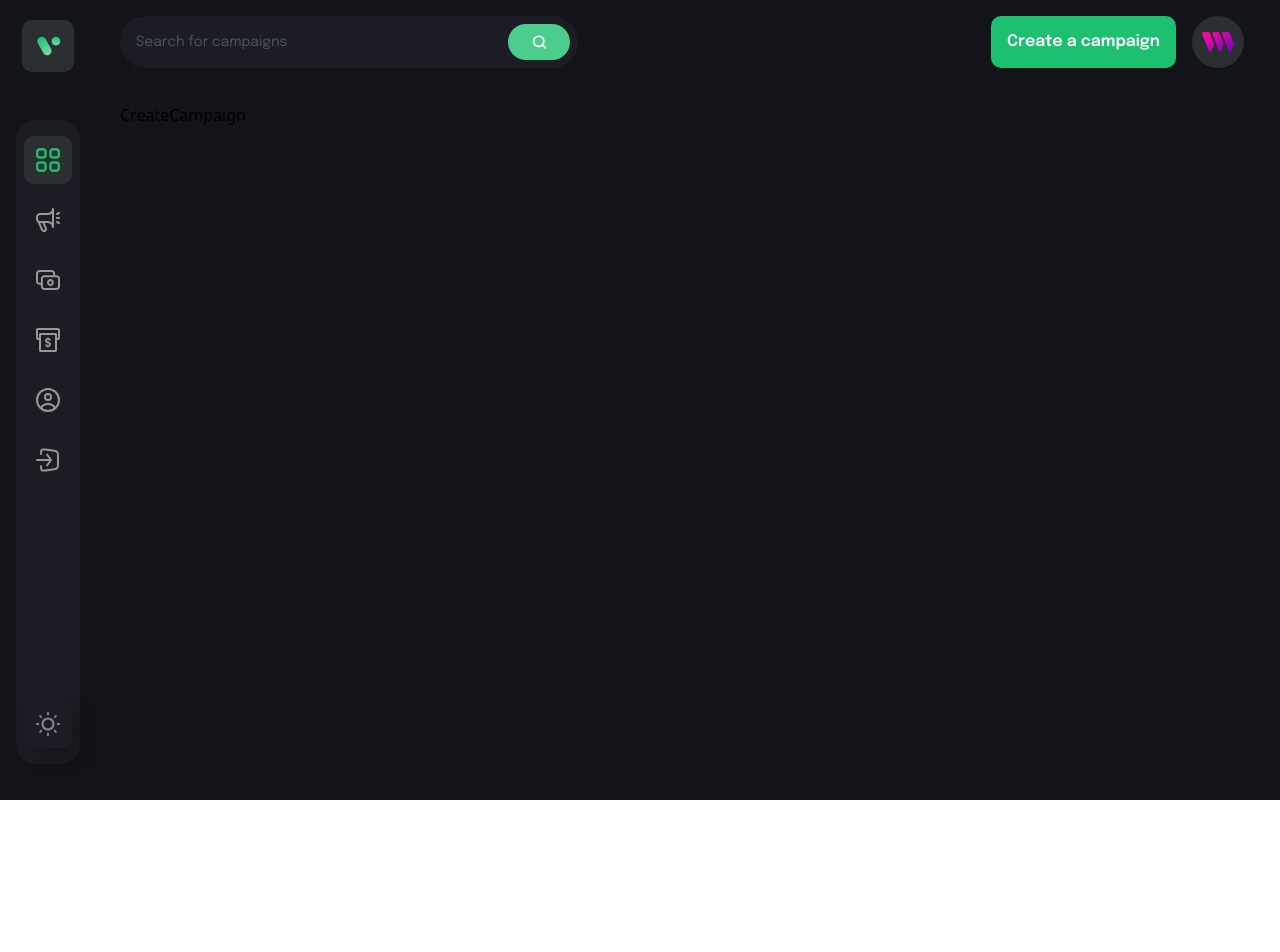
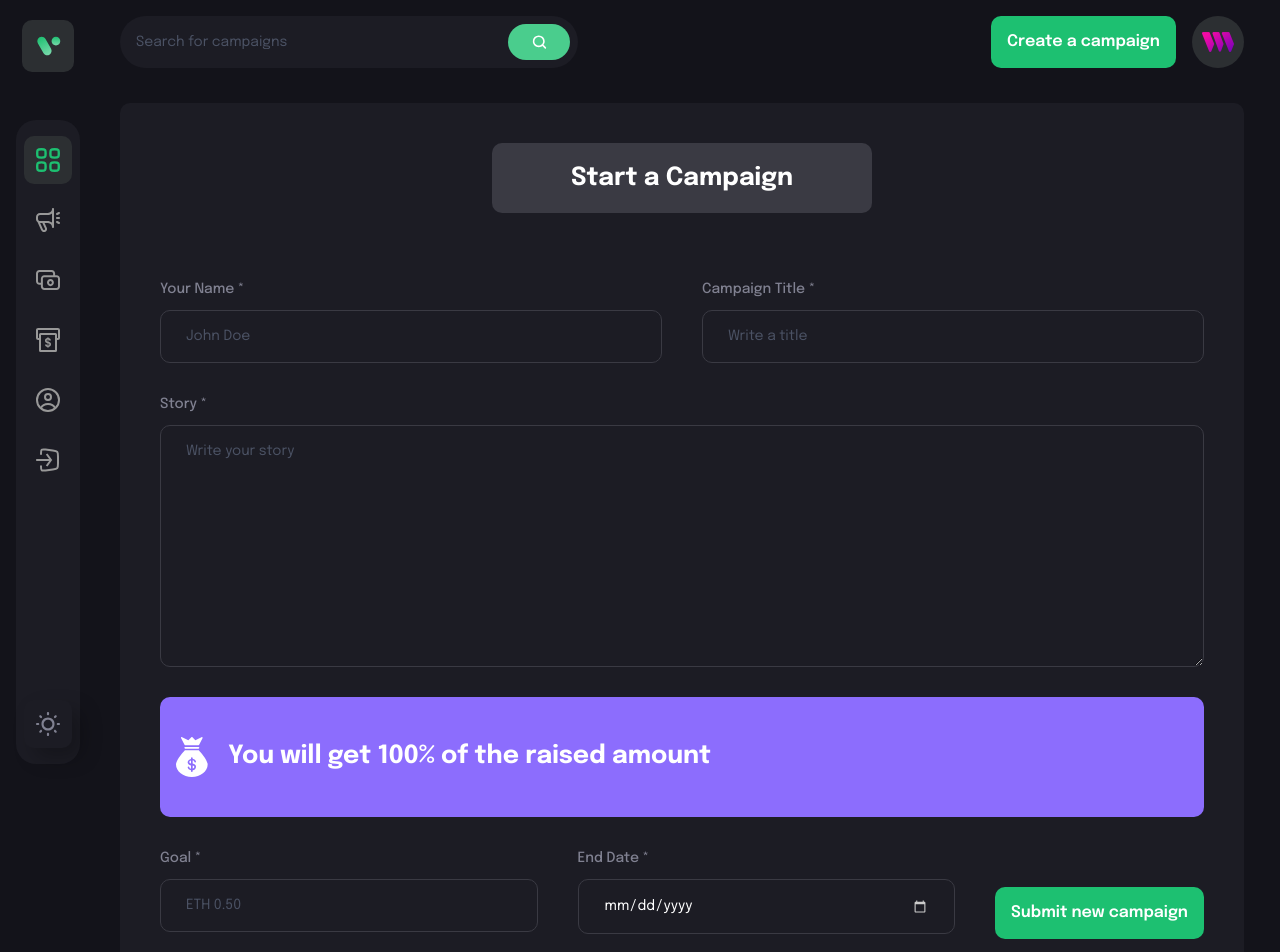
Before and after one commit to jmgrd98/web3-crowdfunding, a React (Vite) app in the folder client/: page /create-campaign in a window 1280 px wide. Shown: the top 952 px of the page. Before the commit the page ends 800 px from the top, so only its background shows below. Built offline with nearby package versions, Linux system fonts and the light colour scheme; what @thirdweb-dev/react would draw is missing.

Commit message:
create campaign page

```diff
--- /dev/null
+++ b/client/src/components/FormField.jsx
@@ -0,0 +1,33 @@
+import React from 'react'
+
+const FormField = ({labelName, inputType, isTextArea, placeholder, value, handleChange }) => {
+  return (
+    <label className='flex-1 w-full flex flex-col'>
+        {labelName && (
+            <span className='font-epilogue font-medium text-[14px] leading-[22px] text-[#808191] mb-[10px]'>{labelName}</span>
+        )}
+        {isTextArea ? (
+            <textarea
+            required
+                value={value}
+                onChange={handleChange}
+                rows={10}
+                placeholder={placeholder}
+                className='py-[15px] sm:px-[25px] px-[15px] outline-none border-[1px] border-[#3a3a43] bg-transparent font-epilogue text-white text-[14px] placeholder:text-[#4b5264] rounded-[10px] sm:min-w-[300px]'
+                />
+        ) : (
+            <input
+                required
+                value={value}
+                onChange={handleChange}
+                type={inputType}
+                step='0.1'
+                placeholder={placeholder}
+                className='py-[15px] sm:px-[25px] px-[15px] outline-none border-[1px] border-[#3a3a43] bg-transparent font-epilogue text-white text-[14px] placeholder:text-[#4b5264] rounded-[10px] sm:min-w-[300px]'
+            />
+        )}
+    </label>
+  )
+}
+
+export default FormField
--- a/client/src/components/index.js
+++ b/client/src/components/index.js
@@ -1,3 +1,4 @@
 export { default as Sidebar } from './Sidebar';
 export { default as Navbar } from './Navbar';
 export { default as CustomButton } from './CustomButton';
+export { default as FormField } from './FormField';
--- a/client/src/pages/CreateCampaign.jsx
+++ b/client/src/pages/CreateCampaign.jsx
@@ -1,8 +1,95 @@
-import React from 'react'
+import React, {useState} from 'react'
+import { useNavigate } from 'react-router-dom';
+import { ethers } from 'ethers';
+import { money } from '../assets';
+import {CustomButton, FormField} from '../components';
+import { checkIfImage } from '../utils';
 
 const CreateCampaign = () => {
+
+  const navigate = useNavigate();
+  const [isLoading, setIsLoading] = useState(false);
+  const [form, setForm] = useState({
+    name: '',
+    title: '',
+    description: '',
+    target: '',
+    deadline: '',
+    image: ''
+  });
+
+  const handleSubmit = () => {
+
+  }
+
+
   return (
-    <div>CreateCampaign</div>
+    <div className='bg-[#1c1c24] flex justify-center items-center flex-col rounded-[10px] sm:p-10 p-4'>
+      {isLoading && 'Loading...'}
+
+      <div className='flex justify-center items-center p-[16px] sm:min-w-[380px] bg-[#3a3a43] rounded-[10px]'>
+        <h1 className='font-epilogue font-bold sm:text-[25px] text-[18px] leading-[38px] text-white'>Start a Campaign</h1>
+      </div>
+
+      <form className='w-full mt-[65px] flex flex-col gap-[30px]'
+      onSubmit={handleSubmit}>
+        <div className='flex flex-wrap gap-[40px]'>
+          <FormField
+            labelName="Your Name *"
+            placeholder="John Doe"
+            inputType="text"
+            value={form.name}
+            handleChange={() => {}}
+          />
+          <FormField
+            labelName="Campaign Title *"
+            placeholder="Write a title"
+            inputType="text"
+            value={form.title}
+            handleChange={() => {}}
+          />
+        </div>
+
+        <FormField
+            labelName="Story *"
+            placeholder="Write your story"
+            isTextArea
+            inputType="text"
+            value={form.description}
+            handleChange={() => {}}
+          />
+
+          <div className="w-full flex justify-start items-center p-4 bg-[#8c6dfd] h-[120px] rounded-[10px]">
+            <img src={money} alt="money" className="w-[40´x] h-[40px] object-contain" />
+            <h4 className='font-epilogue font-bold text-[25px] text-white ml-[20px]'>You will get 100% of the raised amount</h4>
+          </div>
+
+          <div className='flex flex-wrap gap-[40px]'>
+          <FormField
+            labelName="Goal *"
+            placeholder="ETH 0.50"
+            inputType="text"
+            value={form.target}
+            handleChange={() => {}}
+          />
+          <FormField
+            labelName="End Date *"
+            placeholder="End Date"
+            inputType="date"
+            value={form.deadline}
+            handleChange={() => {}}
+          />
+
+          <div className="flex justify-center items-center mt-[40px]">
+            <CustomButton
+              btnType="submit"
+              title="Submit new campaign"
+              styles="bg-[#1dc071]"
+            />
+          </div>
+        </div>
+      </form>
+    </div>
   )
 }
 
```
